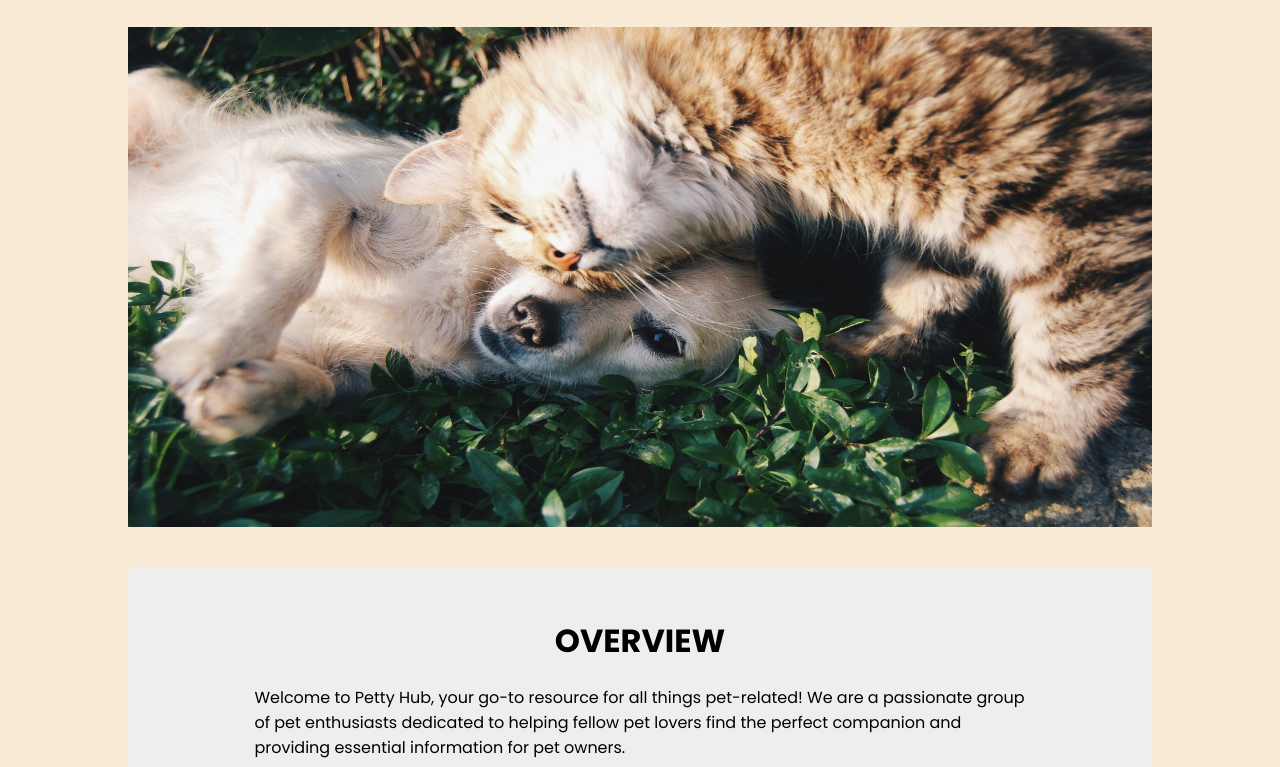
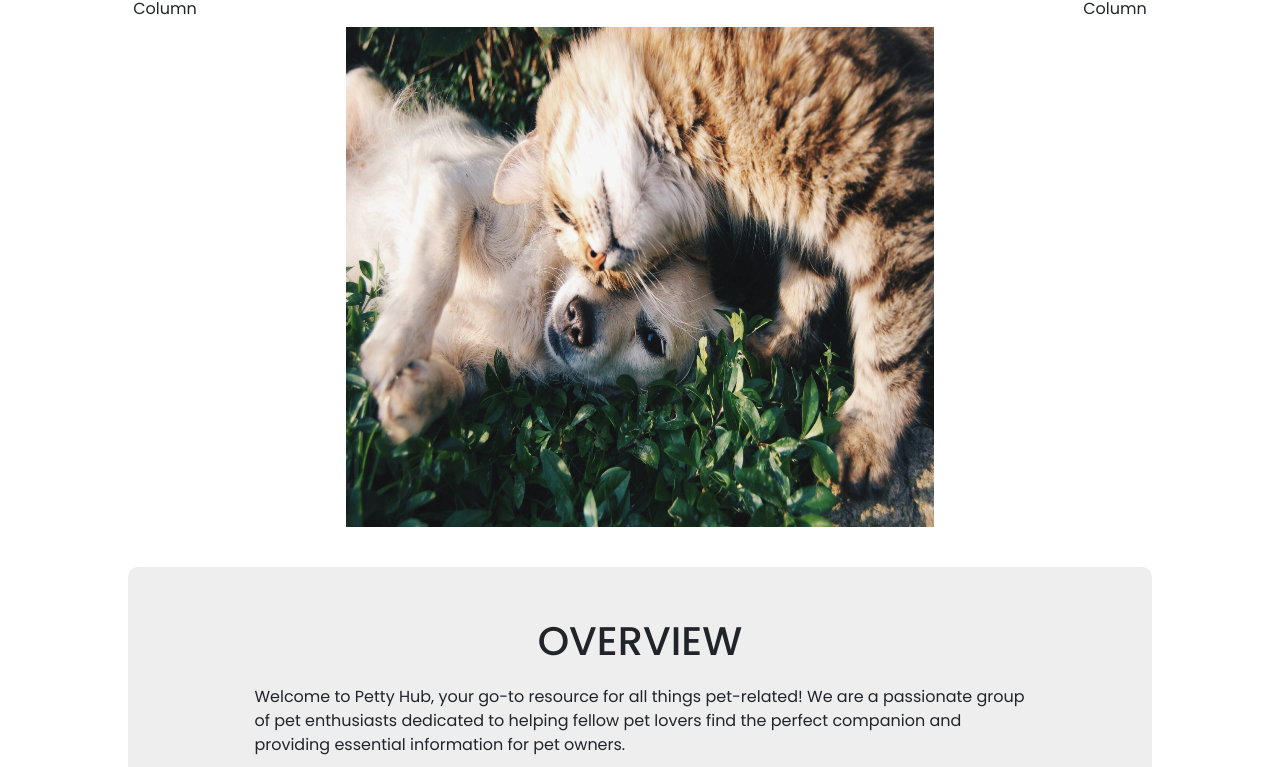
Before and after one commit to askdebb/blog-site-Room-4, a plain HTML site: page about-us.html in a window 1280 px wide. Shown: the part 103-870 px from the top of the page. Drawn offline with nearby package versions, Linux system fonts and the light colour scheme.

Commit message:
Updated nav bar

```diff
--- a/about-us.html
+++ b/about-us.html
@@ -5,6 +5,7 @@
     <meta name="viewport" content="width=device-width" />
     <title>replit</title>
     <link rel="stylesheet" href="style.css" />
+    <link href="https://cdn.jsdelivr.net/npm/bootstrap@5.3.3/dist/css/bootstrap.min.css" rel="stylesheet" integrity="sha384-QWTKZyjpPEjISv5WaRU9OFeRpok6YctnYmDr5pNlyT2bRjXh0JMhjY6hW+ALEwIH" crossorigin="anonymous">
   </head>
 
   <body>
@@ -14,7 +15,6 @@
           <img src="./Pic/logo.jpg" height="80px" alt="A Kitten" />
           <!-- <h1>Petty <span class="only">Hub</span></h1> -->
         </div>
-
         <div class="tabs">
           <ul class="links">
             <li><a href="./index.html">Home</a></li>
@@ -30,12 +30,27 @@
     </div>
 
     <div class="container-about">
+      <div class="container text-center">
+        <div class="row d-flex">
+          <div class="col-2">
+            Column
+          </div>
+          <div class="col-8">
             <img
             class="img-about"
             src="Pic/image 1.jpg"
             alt="Image of dog and cat in grass"
             width="1300px"
           />
+           </div>
+          <div class="col-2">
+            Column
+          </div>
+        </div>
+      </div>
+
+
+
 
       <div class="about-container">
 
@@ -119,5 +134,6 @@
         position="bottom-right"
       ></script>
     </div>
+    <script src="https://cdn.jsdelivr.net/npm/bootstrap@5.3.3/dist/js/bootstrap.bundle.min.js" integrity="sha384-YvpcrYf0tY3lHB60NNkmXc5s9fDVZLESaAA55NDzOxhy9GkcIdslK1eN7N6jIeHz" crossorigin="anonymous"></script>
   </body>
 </html>
```
Also changed, not shown: Pic/krista-mangulsone-9gz3wfHr65U-unsplash.jpg (added). Lines whose indentation alone changed are shown as unchanged.
